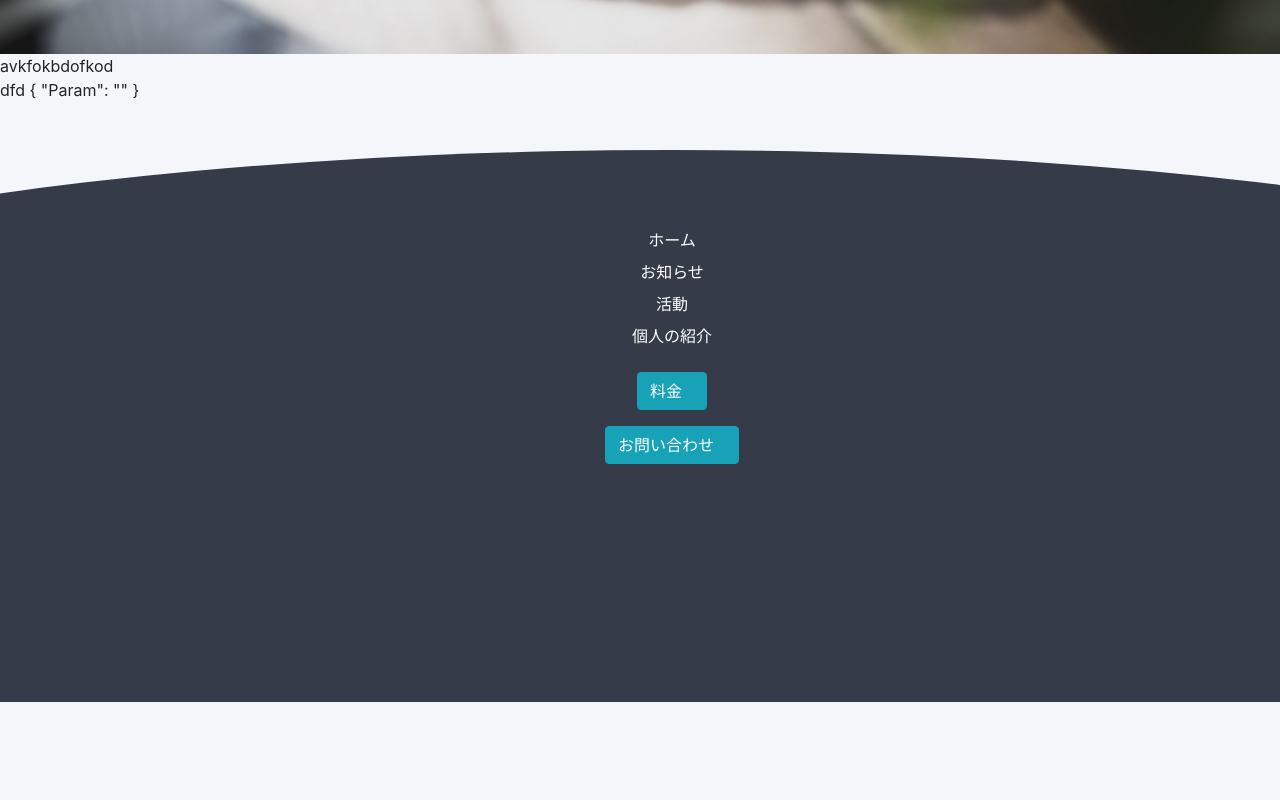
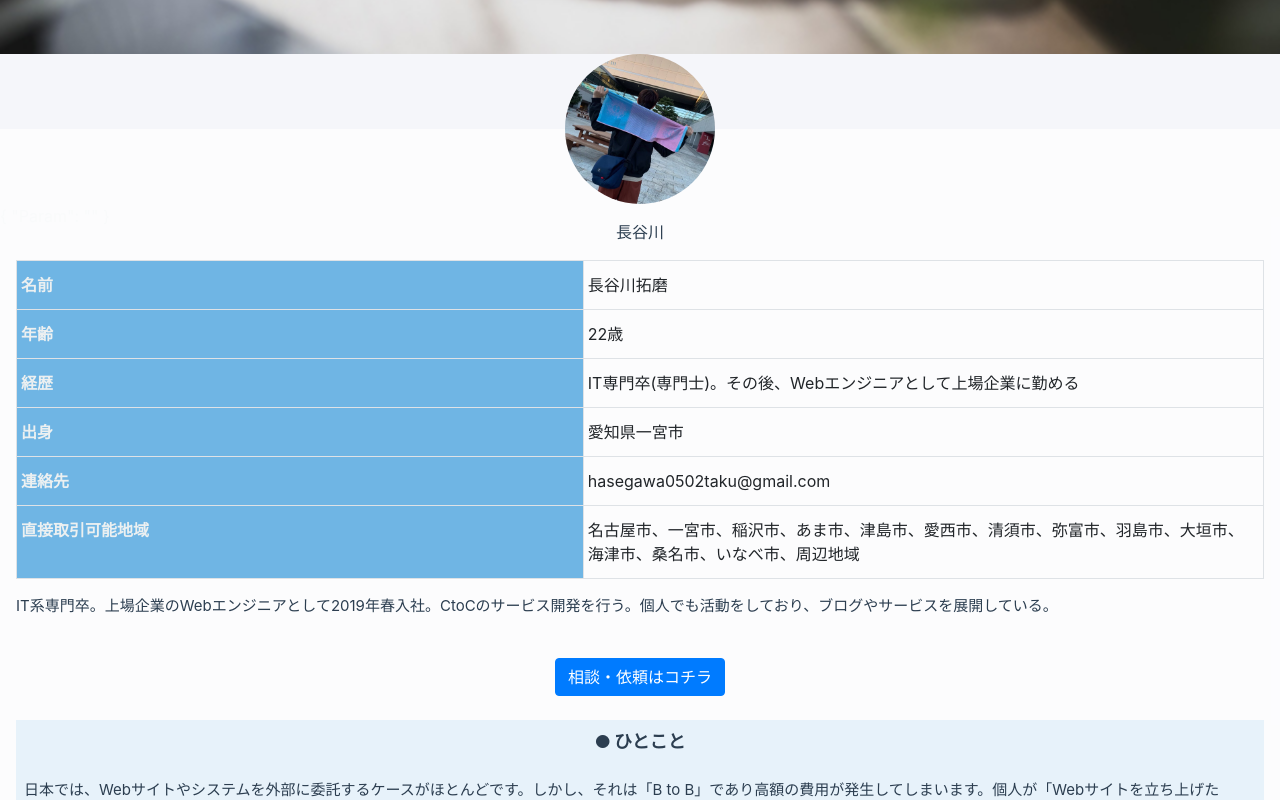
Before and after one commit to hasecom/ManagementSite, a Vue app in the folder managementsite/: page /profile in a window 1280 px wide. Shown: the part 800-1600 px from the top of the page. Before the commit the page ends 1502 px from the top, so only its background shows below. Built offline with nearby package versions, Linux system fonts and the light colour scheme; some icons are missing.

Commit message:
modal調整

```diff
--- a/managementsite/src/components/ActivityModal.vue
+++ b/managementsite/src/components/ActivityModal.vue
@@ -1,31 +1,29 @@
 <template>
 <div>
-    <!-- Modal -->
-    <div class="modal fade" id="ActivityModal" data-target="#ActivityModal" tabindex="-1" role="dialog" aria-labelledby="ActivityModalLabel" aria-hidden="true">
-        <div class="modal-dialog" role="document">
-            <div class="modal-content">
+    <div class="modal fade" id="ActivityModal" data-target="#ActivityModal" tabindex="-1" role="dialog" aria-labelledby="ActivityModalLabel" @click.self="closeModal()">
+        <div class="modal-dialog modal-dialog-scrollable modal-dialog-centered" role="document">
+            <div class="modal-content" @touchmove="TouchActivityModal" >
                 <div class="modal-header">
-                    <h5 class="modal-title" id="ActivityModalLabel">{{modalData.Title}}</h5>
-                    <button type="button" class="close" data-dismiss="modal" aria-label="Close">
-                        <span aria-hidden="true">&times;</span>
+                    <div class="modal-title" id="ActivityModalLabel">{{modalData.Title}}</div>
+                    <button type="button" @click="closeModal()">
+                        <span>&times;</span>
                     </button>
                 </div>
                 <div class="modal-body">
-                    <ul class="list-group list-group-flush" style="max-width: 600px;">
-                        <li class="list-group-item">{{modalData.Price}}</li>
-                        <li class="list-group-item">{{modalData.Description}}</li>
+                    <ul class="list-group list-group-flush border mb-3" style="max-width: 600px;">
+                        <li class="list-group-item"> 価格:<br>{{modalData.Price}}</li>
+                        <li class="list-group-item"> 期間:<br>{{modalData.Period}}</li>
+                        <li class="list-group-item">概要:<br>{{modalData.Description}}</li>
                     </ul>
-                    {{modalData.Details}}
-                    <div class="card bg-light mb-3">
-                        <div class="card-header">Primaryヘッダ</div>
+                    <div v-for="(val,keys) in modalData.Details" :key="keys" class="card bg-light mb-3">
+                        <div class="card-header">{{val.Title}}</div>
                         <div class="card-body">
                             <p class="card-text">カードのタイトルに基づいてカードの内容の大部分を占める簡単なサンプルテキスト。</p>
                         </div>
                     </div>
                 </div>
                 <div class="modal-footer">
-                    <button type="button" class="btn btn-secondary" data-dismiss="modal">Close</button>
-                    <button type="button" class="btn btn-primary">Save changes</button>
+                    <button type="button" class="btn btn-secondary" @click="closeModal()">Close</button>
                 </div>
             </div>
         </div>
@@ -39,10 +37,42 @@ export default {
         modalData: {
             type: Object
         }
-    }
+    },
+    mounted: function () {
+        $('#ActivityModal').on('hide.bs.modal', function () {
+            $("#modal_backdrop").addClass("d-none");
+        })
+    },
+    methods: {
+        closeModal() {
+            $(window).off('.noScroll');
+            $("#ActivityModal").modal("hide");
+        },
+        TouchActivityModal(e) {
+            var val = $(".modal-body")[0];
+            var val2 = $("#modal_backdrop");
+            if (e.target == val || e.target == val2) {
+                e.stopPropagation()
+            } else if (e.target.parentNode == val) {
+                e.stopPropagation()
+            } else if (e.target.parentNode.parentNode == val) {
+                e.stopPropagation()
+            } else if (e.target.parentNode.parentNode.parentNode == val) {
+                e.stopPropagation()
+            } else {
+                e.preventDefault();
+            }
+        }
+    },
+    computed: {}
 }
 </script>
 
 <style scoped>
-
+#ActivityModal {
+    height: 85%;
+    top: 50% !important;
+    left: 50% !important;
+    transform: translate(-50%, -50%);
+}
 </style>
--- /dev/null
+++ b/managementsite/src/components/IntroductionMain.vue
@@ -0,0 +1,158 @@
+<template>
+<div id="wrapMainIntro">
+    <div class="wrap_my_intro">
+        <div class="my_intro rounded-circle">
+            <img class="myself_intro rounded-circle " :src="require('../'+ Introduction.portrait)" alt="">
+        </div>
+    </div>
+    <div class="intro_backdrop" :style="getHeight">
+        <div class="intro_content px-3 py-3">
+            <p class="intro_name text-center">{{Introduction.name}}</p>
+            <table class="table table-bordered">
+                <tr v-for="(val,keys) in Introduction.introTable" :key="keys">
+                    <td class="col-5 px-1 intro_table_key">{{val.key}}</td>
+                    <td class="col-6 px-1">{{val.value}}</td>
+                </tr>
+            </table>
+            <p class="intro_message">{{Introduction.message}}</p>
+            <div class="text-center  py-4">
+                <button class="btn btn-primary">相談・依頼はコチラ</button>
+            </div>
+            <div class="mymessage">
+                <p class="text-center intro_message_title pt-2">{{Introduction.mymessageTitle}}</p>
+                <p class="intro_message py-2 px-2">{{Introduction.mymessage}}</p>
+            </div>
+        </div>
+    </div>
+</div>
+</template>
+
+<script>
+import introduction from "@/data/Introduction/IntroductionData.json";
+export default {
+    props: {
+        SiteDatas: {
+            type: Object
+        }
+    },
+    data() {
+        return {
+            Introduction: introduction,
+            Mounted: false
+        }
+    },
+    mounted: function () {
+        this.Mounted = true;
+    },
+    methods: {
+        GetMainIntroHeight() {
+            var IntroMainAbsolute = $(".intro_backdrop").outerHeight(true) + $(".my_intro").outerHeight(true)
+            return IntroMainAbsolute;
+        }
+    },
+    computed: {
+        getHeight() {
+            if (!this.Mounted) {
+                return {
+                    "top": "0px",
+                    "padding-top": "0px"
+                };
+            }
+            return {
+                "top": $(".myself_intro").outerHeight(true) / 2 + "px",
+                "padding-top": $(".myself_intro").outerHeight(true) / 2 + "px"
+            };
+        }
+    }
+}
+</script>
+
+<style scoped>
+#introduction {}
+
+#introduction p {
+    font-size: 20px;
+}
+
+.intro {
+    background: white;
+    width: 300px;
+    margin: 0 auto;
+}
+
+.logo {
+    right: 10%;
+}
+
+.logo i {
+    font-size: 50px;
+    color: #dfe6e9;
+}
+
+.my_intro {
+    position: absolute;
+    width: 100%;
+    height: 100%;
+    top: 0;
+    right: 0;
+    bottom: 0;
+    left: 0;
+    margin: 0 auto;
+    text-align: center;
+    z-index: 4;
+}
+
+.wrap_my_intro {
+    position: relative;
+    width: 150px;
+    height: 150px;
+    margin: 0 auto;
+
+}
+
+.myself_intro {
+    width: inherit;
+    height: inherit;
+    object-fit: cover;
+}
+
+.intro_message {
+    font-size: 15px !important;
+}
+
+#introbtnWrap {
+    text-align: right;
+}
+
+#introbtnWrap button {
+    font-size: 10px;
+}
+
+.intro_backdrop {
+    position: absolute;
+    width: 100%;
+    z-index: 2;
+    background: rgba(255, 255, 255, 0.7);
+}
+
+.intro_content {
+    color: rgba(44, 62, 80, 1.0);
+}
+
+.intro_table_key {
+    background: rgba(52, 152, 219, 0.7);
+    color: rgba(236, 240, 241, 1.0);
+    font-weight: bold;
+}
+.mymessage{
+    background:rgba(52, 152, 219, 0.1);
+}
+.intro_message_title{
+    font-weight: bold;
+    font-size: 18px;
+}
+.intro_message_title:before{
+    content:'●';
+    padding-right: 3px;
+}
+</style>
--- a/managementsite/src/css/common.css
+++ b/managementsite/src/css/common.css
@@ -2,6 +2,9 @@
     --main-bg-color: #f5f6fa;
     --main-component-color:rgba(52, 152, 219,1);
   }
+html {
+    -webkit-overflow-scrolling: touch;
+}
 body{
     background:var(--main-bg-color);
 }
--- a/managementsite/src/data/Introduction/IntroductionData.json
+++ b/managementsite/src/data/Introduction/IntroductionData.json
@@ -5,6 +5,41 @@
     "portrait":"assets/intro.jpg",
     "name":"長谷川",
     "message":"IT系専門卒。上場企業のWebエンジニアとして2019年春入社。CtoCのサービス開発を行う。個人でも活動をしており、ブログやサービスを展開している。",
+    "mymessageTitle":"ひとこと",
+    "mymessage":"日本では、Webサイトやシステムを外部に委託するケースがほとんどです。しかし、それは「B to B」であり高額の費用が発生してしまいます。個人が「Webサイトを立ち上げたい！」、「バンドのオフィシャルサイトをつくりたい」などと考えても委託することは現実的に難しいです。そんなニーズに応えるべく、私は、個人様や自営業主をする方をサポート致します。",
+    "intromessage":"",
+    "introTable":[
+      {
+        "param":"name",
+        "key":"名前",
+        "value":"長谷川拓磨"
+      },
+      {
+        "param":"age",
+        "key":"年齢",
+        "value":"22歳"
+      },
+      {
+        "param":"career",
+        "key":"経歴",
+        "value":"IT専門卒(専門士)。その後、Webエンジニアとして上場企業に勤める"
+      },
+      {
+        "param":"graduate",
+        "key":"出身",
+        "value":"愛知県一宮市"
+      },
+      {
+        "param":"contact",
+        "key":"連絡先",
+        "value":"hasegawa0502taku@gmail.com"
+      },
+      {
+        "param":"region",
+        "key":"直接取引可能地域",
+        "value":"名古屋市、一宮市、稲沢市、あま市、津島市、愛西市、清須市、弥富市、羽島市、大垣市、海津市、桑名市、いなべ市、周辺地域"
+      }
+    ],
     "content":
     [
         {
--- a/managementsite/src/data/activity/Activity.json
+++ b/managementsite/src/data/activity/Activity.json
@@ -4,9 +4,15 @@
         {
             "Title":"WordPressインストール",
             "Price":"4,000円〜",
-            "Description":"kkk",
+            "Period":"2週間〜",
+            "Description":"kkkkkkkkkkkkkkkkkkkkkkkkkkkkkkkkkkkkkkkkkkkkkkkkkkkkkkkkkkkkkkkkkk",
             "Image":"assets/intro.jpg",
             "Details":[
+                {
+                    "Title":"aa",
+                    "Description":"bb",
+                    "Price":"cc"
+                },
                 {
                     "Title":"aa",
                     "Description":"bb",
--- a/managementsite/src/scene/Profile.vue
+++ b/managementsite/src/scene/Profile.vue
@@ -1,15 +1,49 @@
 <template>
-    <div>
-        avkfokbdofkod<br>dfd
-        {{PageData}}
-    </div>
+<div class="intro_wrap" :style="introMainWrap">
+    <introMain ref="introMain" />
+    {{PageData}}
+</div>
 </template>
+
 <script>
+import introMain from "@/components/IntroductionMain.vue";
 export default {
-        props: {
+    props: {
         PageData: {
             type: Object
         }
     },
+    data(){
+        return{
+            Mounted:false
+        }
+    },
+    mounted: function () {
+        this.Mounted = true;
+    },
+    computed: {
+        introMainWrap() {
+            if(!this.Mounted){
+                return {
+                    "height":"0px"
+                    };
+            }
+            console.log(this.$refs.introMain.GetMainIntroHeight() + "px")
+            return {
+                "height":this.$refs.introMain.GetMainIntroHeight() + "px"
+                };
+        }
+    },
+    components: {
+        introMain
+    }
 }
 </script>
+
+<style scoped>
+.intro_wrap {
+    color: rgba(236, 240, 241, 1.0);
+    position: relative;
+    z-index: 0;
+}
+</style>
```
Also changed, not shown: managementsite/src/scene/Activity.vue (+26 -6 lines).
